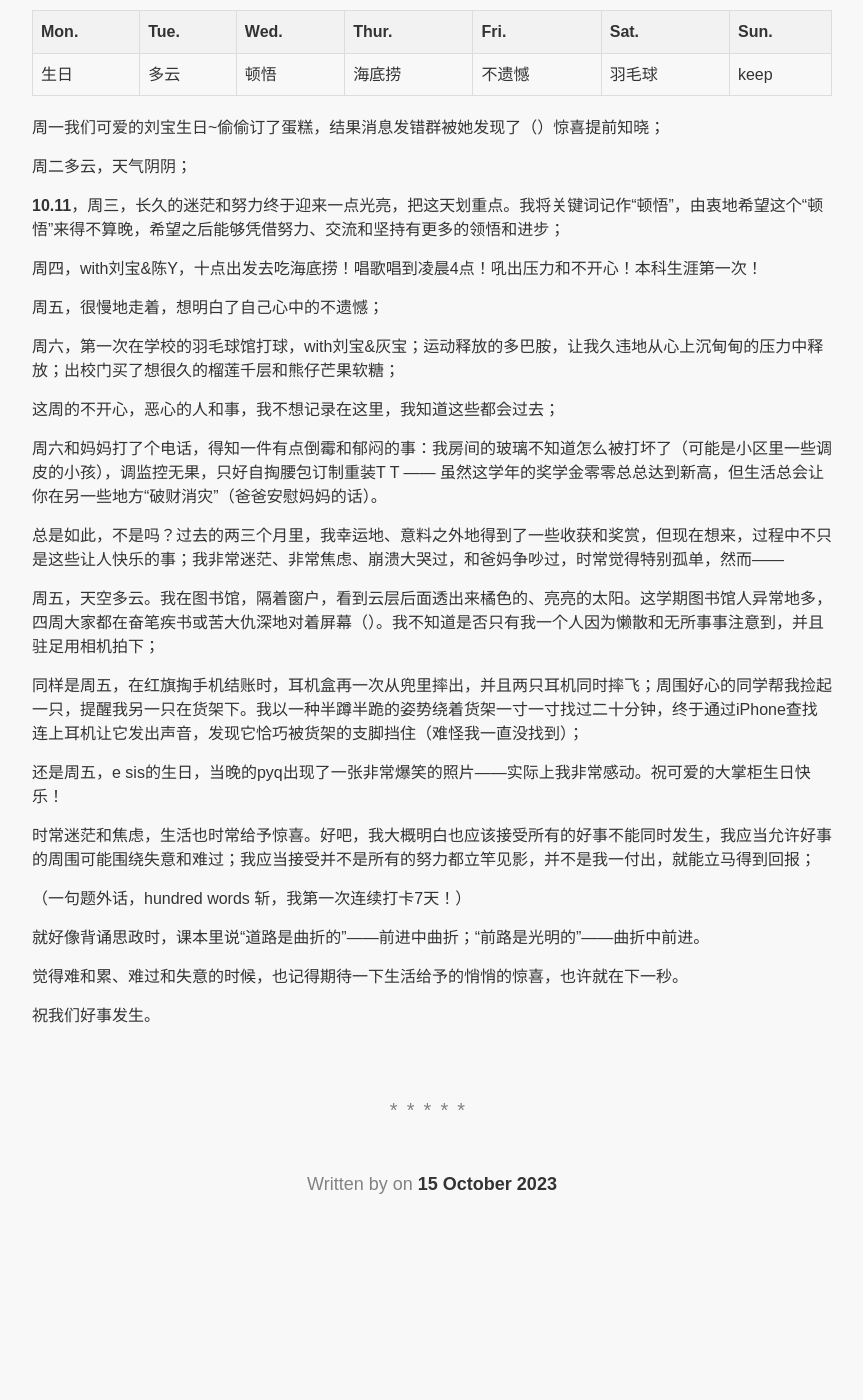
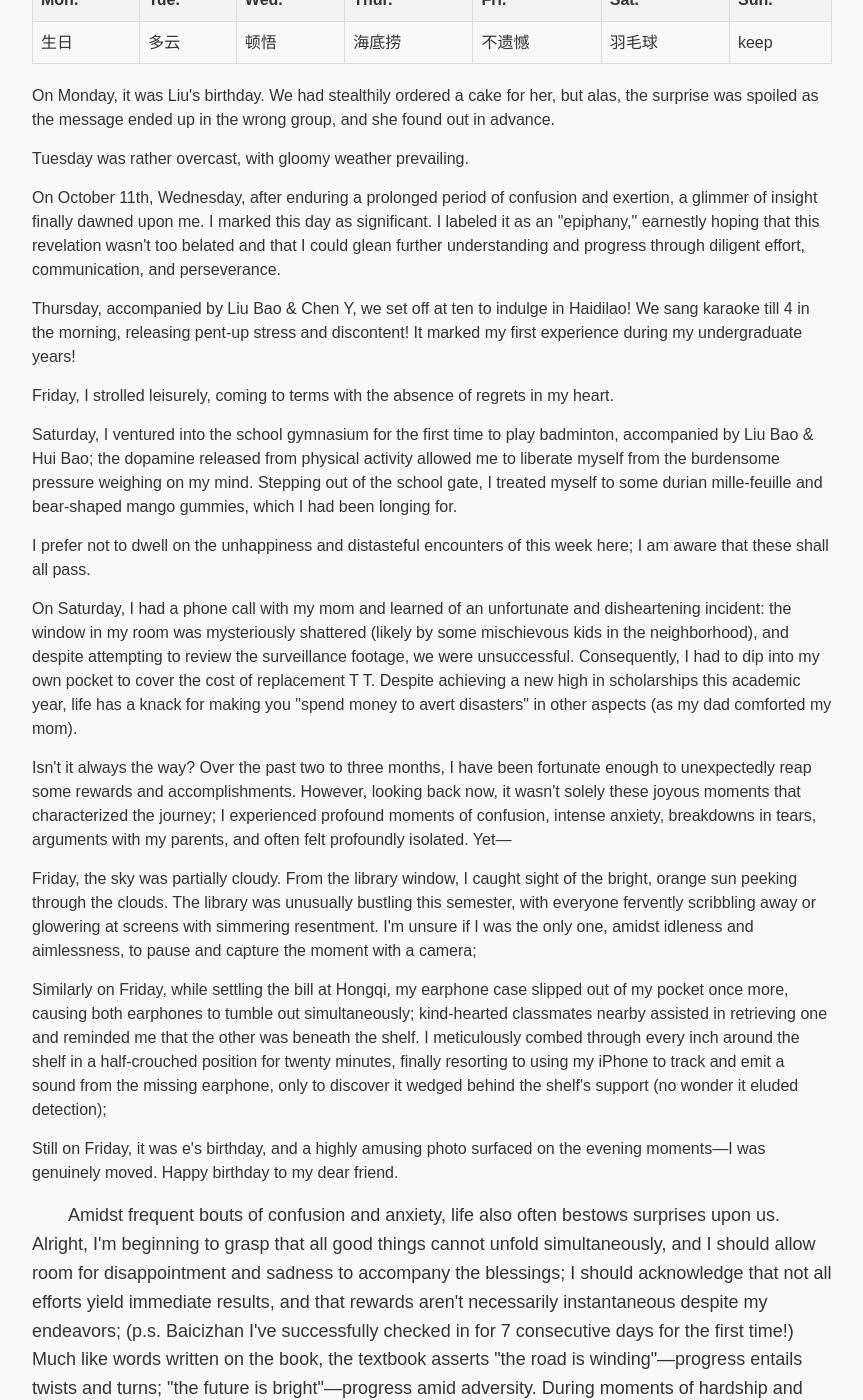
Before and after one commit to x1in-rain/x1in-rain.github.io, a Jekyll site: the page built from _posts/2023-10-15-【归档】好吧，我应该接受所有好事不能同时发生.md, in a window 1280 px wide and 1400 px high, scrolled down 642 px. Shown: the whole window, without its empty margins (208-1071 px from the left). Built offline with Jekyll 4.4.1, drawn with Linux system fonts in a browser that asks for light colours; before the commit the page ends 1958 px from its top, so only the background shows below that; some of the changed text lies outside the part shown.

Commit message:
Update 2023-10-15-Weekly-blog-1.md

```diff
--- a/_posts/2023-10-15-【归档】好吧，我应该接受所有好事不能同时发生.md
+++ b/_posts/2023-10-15-【归档】好吧，我应该接受所有好事不能同时发生.md
@@ -1,7 +1,7 @@
 ---
 layout: post
-title:  "好吧，我应该接受所有好事不能同时发生"
-subtitle: "Author:xiin_rain"
+title:  "Alright, It all will be ok!"
+subtitle: ""
 date:   2023-10-15
 categories: [Journal]
 ---
@@ -48,7 +48,7 @@ categories: [Journal]
 </head>
 <body>
 
-<p>这周发生了很多有意思的事！</p>
+<p>This week has been quite eventful, filled with many lovely occurrences!</p>
 <br>
 <p>10.9-10.15</p>
 
@@ -74,24 +74,28 @@ categories: [Journal]
 </table>
 
 <ul>
-  <li>周一我们可爱的刘宝生日~偷偷订了蛋糕，结果消息发错群被她发现了（）惊喜提前知晓；</li>
-  <li>周二多云，天气阴阴；</li>
-  <li><strong>10.11</strong>，周三，长久的迷茫和努力终于迎来一点光亮，把这天划重点。我将关键词记作“顿悟”，由衷地希望这个“顿悟”来得不算晚，希望之后能够凭借努力、交流和坚持有更多的领悟和进步；</li>
-  <li>周四，with刘宝&amp;陈Y，十点出发去吃海底捞！唱歌唱到凌晨4点！吼出压力和不开心！本科生涯第一次！</li>
-  <li>周五，很慢地走着，想明白了自己心中的不遗憾；</li>
-  <li>周六，第一次在学校的羽毛球馆打球，with刘宝&amp;灰宝；运动释放的多巴胺，让我久违地从心上沉甸甸的压力中释放；出校门买了想很久的榴莲千层和熊仔芒果软糖；</li>
-  <li>这周的不开心，恶心的人和事，我不想记录在这里，我知道这些都会过去；</li>
-  <li>周六和妈妈打了个电话，得知一件有点倒霉和郁闷的事：我房间的玻璃不知道怎么被打坏了（可能是小区里一些调皮的小孩），调监控无果，只好自掏腰包订制重装T T —— 虽然这学年的奖学金零零总总达到新高，但生活总会让你在另一些地方“破财消灾”（爸爸安慰妈妈的话）。</li>
-  <li>总是如此，不是吗？过去的两三个月里，我幸运地、意料之外地得到了一些收获和奖赏，但现在想来，过程中不只是这些让人快乐的事；我非常迷茫、非常焦虑、崩溃大哭过，和爸妈争吵过，时常觉得特别孤单，然而——</li>
-  <li>周五，天空多云。我在图书馆，隔着窗户，看到云层后面透出来橘色的、亮亮的太阳。这学期图书馆人异常地多，四周大家都在奋笔疾书或苦大仇深地对着屏幕（）。我不知道是否只有我一个人因为懒散和无所事事注意到，并且驻足用相机拍下；</li>
-  <li>同样是周五，在红旗掏手机结账时，耳机盒再一次从兜里摔出，并且两只耳机同时摔飞；周围好心的同学帮我捡起一只，提醒我另一只在货架下。我以一种半蹲半跪的姿势绕着货架一寸一寸找过二十分钟，终于通过iPhone查找连上耳机让它发出声音，发现它恰巧被货架的支脚挡住（难怪我一直没找到）；</li>
-  <li>还是周五，e sis的生日，当晚的pyq出现了一张非常爆笑的照片——实际上我非常感动。祝可爱的大掌柜生日快乐！</li>
-  <li>时常迷茫和焦虑，生活也时常给予惊喜。好吧，我大概明白也应该接受所有的好事不能同时发生，我应当允许好事的周围可能围绕失意和难过；我应当接受并不是所有的努力都立竿见影，并不是我一付出，就能立马得到回报；</li>
-  <li>（一句题外话，hundred words 斩，我第一次连续打卡7天！）</li>
-  <li>就好像背诵思政时，课本里说“道路是曲折的”——前进中曲折；“前路是光明的”——曲折中前进。</li>
-  <li>觉得难和累、难过和失意的时候，也记得期待一下生活给予的悄悄的惊喜，也许就在下一秒。</li>
-  <li>祝我们好事发生。</li>
+  <li>On Monday, it was Liu's birthday. We had stealthily ordered a cake for her, but alas, the surprise was spoiled as the message ended up in the wrong group, and she found out in advance.</li>
+  <li>Tuesday was rather overcast, with gloomy weather prevailing.</li>
+  <li>On October 11th, Wednesday, after enduring a prolonged period of confusion and exertion, a glimmer of insight finally dawned upon me. I marked this day as significant. I labeled it as an "epiphany," earnestly hoping that this revelation wasn't too belated and that I could glean further understanding and progress through diligent effort, communication, and perseverance.</li>
+  <li>Thursday, accompanied by Liu Bao & Chen Y, we set off at ten to indulge in Haidilao! We sang karaoke till 4 in the morning, releasing pent-up stress and discontent! It marked my first experience during my undergraduate years!</li>
+  <li>Friday, I strolled leisurely, coming to terms with the absence of regrets in my heart.</li>
+  <li>Saturday, I ventured into the school gymnasium for the first time to play badminton, accompanied by Liu Bao & Hui Bao; the dopamine released from physical activity allowed me to liberate myself from the burdensome pressure weighing on my mind. Stepping out of the school gate, I treated myself to some durian mille-feuille and bear-shaped mango gummies, which I had been longing for.</li>
+  <li>I prefer not to dwell on the unhappiness and distasteful encounters of this week here; I am aware that these shall all pass.</li>
+  <li>On Saturday, I had a phone call with my mom and learned of an unfortunate and disheartening incident: the window in my room was mysteriously shattered (likely by some mischievous kids in the neighborhood), and despite attempting to review the surveillance footage, we were unsuccessful. Consequently, I had to dip into my own pocket to cover the cost of replacement T T. Despite achieving a new high in scholarships this academic year, life has a knack for making you "spend money to avert disasters" in other aspects (as my dad comforted my mom).</li>
+  <li>Isn't it always the way? Over the past two to three months, I have been fortunate enough to unexpectedly reap some rewards and accomplishments. However, looking back now, it wasn't solely these joyous moments that characterized the journey; I experienced profound moments of confusion, intense anxiety, breakdowns in tears, arguments with my parents, and often felt profoundly isolated. Yet—</li>
+  <li>Friday, the sky was partially cloudy. From the library window, I caught sight of the bright, orange sun peeking through the clouds. The library was unusually bustling this semester, with everyone fervently scribbling away or glowering at screens with simmering resentment. I'm unsure if I was the only one, amidst idleness and aimlessness, to pause and capture the moment with a camera;</li>
+  <li>Similarly on Friday, while settling the bill at Hongqi, my earphone case slipped out of my pocket once more, causing both earphones to tumble out simultaneously; kind-hearted classmates nearby assisted in retrieving one and reminded me that the other was beneath the shelf. I meticulously combed through every inch around the shelf in a half-crouched position for twenty minutes, finally resorting to using my iPhone to track and emit a sound from the missing earphone, only to discover it wedged behind the shelf's support (no wonder it eluded detection);</li>
+  <li>Still on Friday, it was e's birthday, and a highly amusing photo surfaced on the evening moments—I was genuinely moved. Happy birthday to my dear friend.</li>
 </ul>
+
+<p>
+Amidst frequent bouts of confusion and anxiety, life also often bestows surprises upon us. Alright, I'm beginning to grasp that all good things cannot unfold simultaneously, and I should allow room for disappointment and sadness to accompany the blessings; I should acknowledge that not all efforts yield immediate results, and that rewards aren't necessarily instantaneous despite my endeavors;
+(p.s. Baicizhan I've successfully checked in for 7 consecutive days for the first time!)
+Much like words written on the book, the textbook asserts "the road is winding"—progress entails twists and turns; "the future is bright"—progress amid adversity.
+During moments of hardship and weariness, amidst sadness and frustration, let's remember to anticipate the covert surprises life has in store, perhaps just around the corner.
+Here's to hoping for the fruition of good things.
+
+</p>
 
 </body>
 </html>
```
